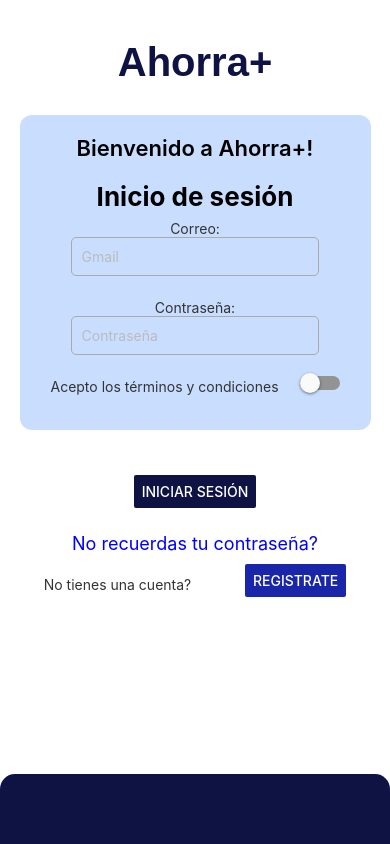
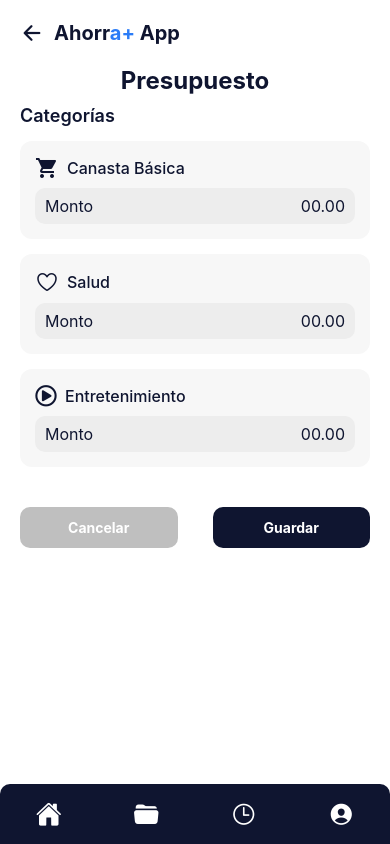
Before and after one commit to Anapaulara/Proyecto-Desarrollo-de-Apps-Moviles, a React Native app in the folder AhorraMas/: screen / in a window 390 px wide. Built offline with nearby package versions, Linux system fonts and the light colour scheme.

Commit message:
Presupuesto

```diff
--- a/AhorraMas/App.js
+++ b/AhorraMas/App.js
@@ -1,12 +1,12 @@
+import React from "react";
+import PresupuestoScreen from "./Screens/PresupuestoScreen.js";
 import PrincipalScreen from "./Screens/PrincipalScreen.js";
 import LoginScreen from "./Screens/LogInScreen.js";
 
 export default function App() {
-
   return (
-
-    <LoginScreen/>
-    //<PrincipalScreen/>
-
+    <PresupuestoScreen />
+    //<PrincipalScreen />
+    //<LoginScreen />
   );
 }
--- /dev/null
+++ b/AhorraMas/Screens/PresupuestoScreen.js
@@ -0,0 +1,182 @@
+import React from 'react';
+import { View, Text, StyleSheet, TouchableOpacity, ScrollView } from 'react-native';
+import { Ionicons, MaterialIcons, FontAwesome5 } from '@expo/vector-icons';
+
+export default function PresupuestoScreen() {
+  return (
+    <View style={styles.container}>
+      {/* Encabezado */}
+      <View style={styles.header}>
+        <Ionicons name="arrow-back" size={24} color="#0f1530" />
+        <Text style={styles.logoText}>Ahorr<Text style={{ color: '#2A7CF7' }}>a+</Text> App</Text>
+      </View>
+
+      <ScrollView contentContainerStyle={styles.scroll}>
+        {/* Títulos */}
+        <Text style={styles.title}>Presupuesto</Text>
+        <Text style={styles.subtitle}>Categorías</Text>
+
+        {/* Categorías */}
+        <View style={styles.category}>
+          <View style={styles.categoryHeader}>
+            <MaterialIcons name="shopping-cart" size={24} color="#0f1530" />
+            <Text style={styles.categoryText}>Canasta Básica</Text>
+          </View>
+          <View style={styles.amountBox}>
+            <Text style={styles.amountLabel}>Monto</Text>
+            <Text style={styles.amount}>00.00</Text>
+          </View>
+        </View>
+
+        <View style={styles.category}>
+          <View style={styles.categoryHeader}>
+            <Ionicons name="heart-outline" size={24} color="#0f1530" />
+            <Text style={styles.categoryText}>Salud</Text>
+          </View>
+          <View style={styles.amountBox}>
+            <Text style={styles.amountLabel}>Monto</Text>
+            <Text style={styles.amount}>00.00</Text>
+          </View>
+        </View>
+
+        <View style={styles.category}>
+          <View style={styles.categoryHeader}>
+            <FontAwesome5 name="play-circle" size={22} color="#0f1530" />
+            <Text style={styles.categoryText}>Entretenimiento</Text>
+          </View>
+          <View style={styles.amountBox}>
+            <Text style={styles.amountLabel}>Monto</Text>
+            <Text style={styles.amount}>00.00</Text>
+          </View>
+        </View>
+
+        {/* Botones */}
+        <View style={styles.buttonContainer}>
+          <TouchableOpacity style={styles.cancelButton}>
+            <Text style={styles.cancelText}>Cancelar</Text>
+          </TouchableOpacity>
+
+          <TouchableOpacity style={styles.saveButton}>
+            <Text style={styles.saveText}>Guardar</Text>
+          </TouchableOpacity>
+        </View>
+      </ScrollView>
+
+      {/* Barra de navegación inferior */}
+      <View style={styles.navBar}>
+        <Ionicons name="home" size={26} color="#fff" />
+        <Ionicons name="folder-open" size={26} color="#fff" />
+        <Ionicons name="time-outline" size={26} color="#fff" />
+        <Ionicons name="person-circle" size={26} color="#fff" />
+      </View>
+    </View>
+  );
+}
+
+const styles = StyleSheet.create({
+  container: {
+    flex: 1,
+    backgroundColor: '#fff',
+  },
+  header: {
+    flexDirection: 'row',
+    alignItems: 'center',
+    padding: 20,
+  },
+  logoText: {
+    fontSize: 20,
+    fontWeight: '700',
+    marginLeft: 10,
+    color: '#0f1530',
+  },
+  scroll: {
+    paddingHorizontal: 20,
+    paddingBottom: 100,
+  },
+  title: {
+    fontSize: 24,
+    fontWeight: '700',
+    textAlign: 'center',
+    color: '#0f1530',
+  },
+  subtitle: {
+    fontSize: 18,
+    fontWeight: '600',
+    marginTop: 10,
+    marginBottom: 15,
+    color: '#0f1530',
+  },
+  category: {
+    backgroundColor: '#f7f7f7',
+    borderRadius: 12,
+    padding: 15,
+    marginBottom: 15,
+  },
+  categoryHeader: {
+    flexDirection: 'row',
+    alignItems: 'center',
+    marginBottom: 8,
+  },
+  categoryText: {
+    fontSize: 16,
+    fontWeight: '500',
+    marginLeft: 8,
+    color: '#0f1530',
+  },
+  amountBox: {
+    backgroundColor: '#ededed',
+    borderRadius: 10,
+    paddingVertical: 8,
+    paddingHorizontal: 10,
+    flexDirection: 'row',
+    justifyContent: 'space-between',
+  },
+  amountLabel: {
+    fontSize: 16,
+    color: '#0f1530',
+  },
+  amount: {
+    fontSize: 16,
+    color: '#0f1530',
+  },
+  buttonContainer: {
+    flexDirection: 'row',
+    justifyContent: 'space-between',
+    marginTop: 25,
+  },
+  cancelButton: {
+    backgroundColor: '#bfbfbf',
+    borderRadius: 10,
+    paddingVertical: 12,
+    width: '45%',
+    alignItems: 'center',
+  },
+  saveButton: {
+    backgroundColor: '#0f1530',
+    borderRadius: 10,
+    paddingVertical: 12,
+    width: '45%',
+    alignItems: 'center',
+  },
+  cancelText: {
+    color: '#fff',
+    fontWeight: 'bold',
+  },
+  saveText: {
+    color: '#fff',
+    fontWeight: 'bold',
+  },
+  navBar: {
+    position: 'absolute',
+    bottom: 0,
+    left: 0,
+    right: 0,
+    backgroundColor: '#0f1530',
+    height: 60,
+    flexDirection: 'row',
+    justifyContent: 'space-around',
+    alignItems: 'center',
+    borderTopLeftRadius: 10,
+    borderTopRightRadius: 10,
+  },
+});
--- a/AhorraMas/package.json
+++ b/AhorraMas/package.json
@@ -9,11 +9,14 @@
     "web": "expo start --web"
   },
   "dependencies": {
+    "@react-navigation/native": "^7.1.19",
     "expo": "~54.0.20",
     "expo-status-bar": "~3.0.8",
     "react": "19.1.0",
     "react-dom": "19.1.0",
     "react-native": "0.81.5",
+    "react-native-safe-area-context": "~5.6.0",
+    "react-native-screens": "~4.16.0",
     "react-native-web": "^0.21.0"
   },
   "private": true
```
Also changed, not shown: 1 other file (tests, documents, lock files or other folders).
